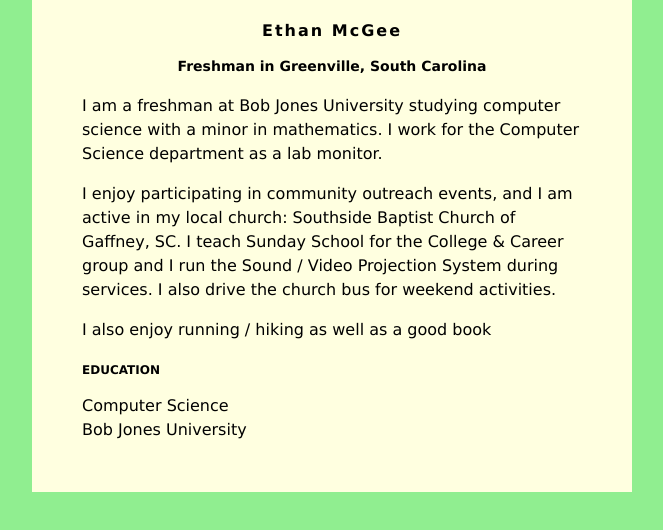
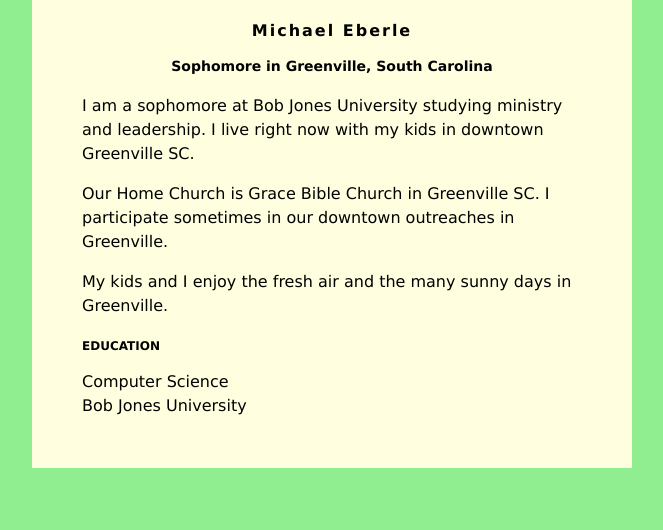
Before and after one commit to meber681/meber681.github.io, a plain HTML site: page index.html in a window 1280 px wide. Shown: the whole page, without its empty margins (308-971 px from the left). Drawn offline with Linux system fonts and the light colour scheme.

Commit message:
Update index.html

```diff
--- a/index.html
+++ b/index.html
@@ -30,15 +30,15 @@ h3 {
 </head>
 <body>
     <div id="content">
-        <h1>Ethan McGee</h1>
-        <h2>Freshman in Greenville, South Carolina</h2>
+        <h1>Michael Eberle</h1>
+        <h2>Sophomore in Greenville, South Carolina</h2>
 
-         <p>I am a freshman at Bob Jones University studying computer science with a minor in mathematics. I work for the Computer Science department as a lab monitor.</p>
+         <p>I am a sophomore at Bob Jones University studying ministry and leadership. I live right now with my kids in downtown Greenville SC.</p>
          <p>
-            I enjoy participating in community outreach events, and I am active in my local church: Southside Baptist Church of Gaffney, SC.  I teach Sunday School for the College &amp; Career group and I run the Sound / Video Projection System during services.  I also drive the church bus for weekend activities.
+             Our Home Church is Grace Bible Church in Greenville SC. I participate sometimes in our downtown outreaches in Greenville.
          </p>
          <p>
-            I also enjoy running / hiking as well as a good book
+            My kids and I enjoy the fresh air and the many sunny days in Greenville.
          </p>
 
         <h3>EDUCATION</h3>
```
